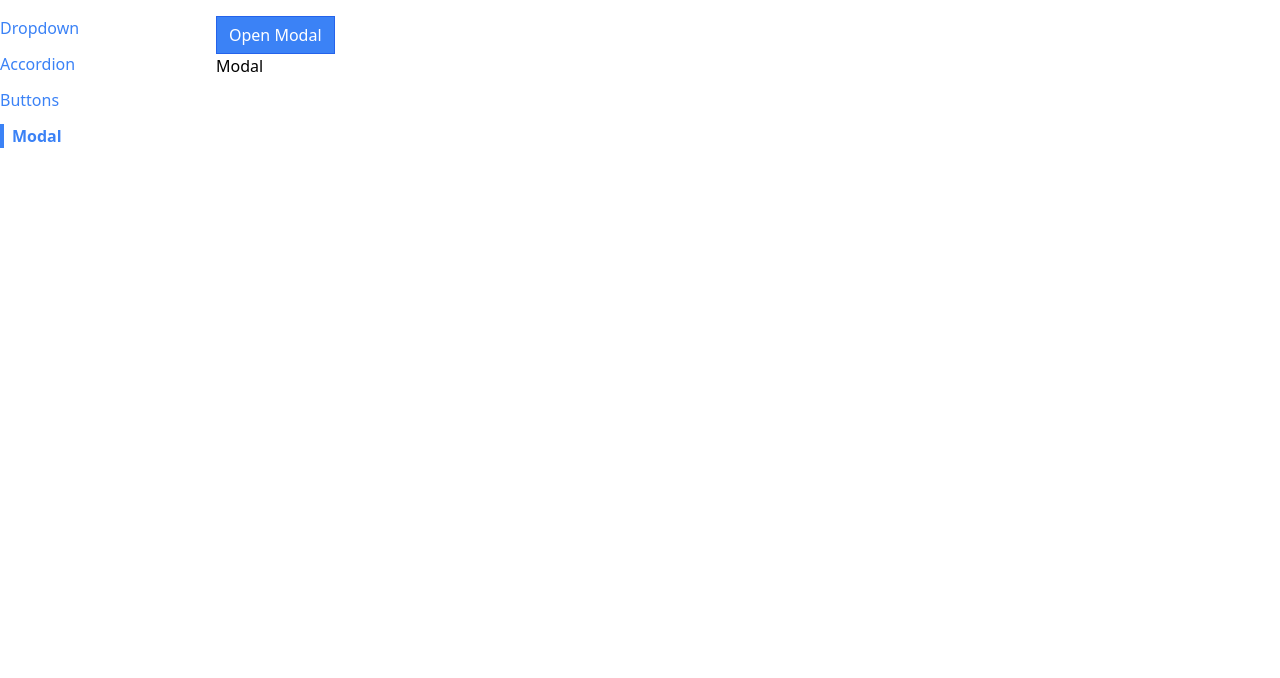
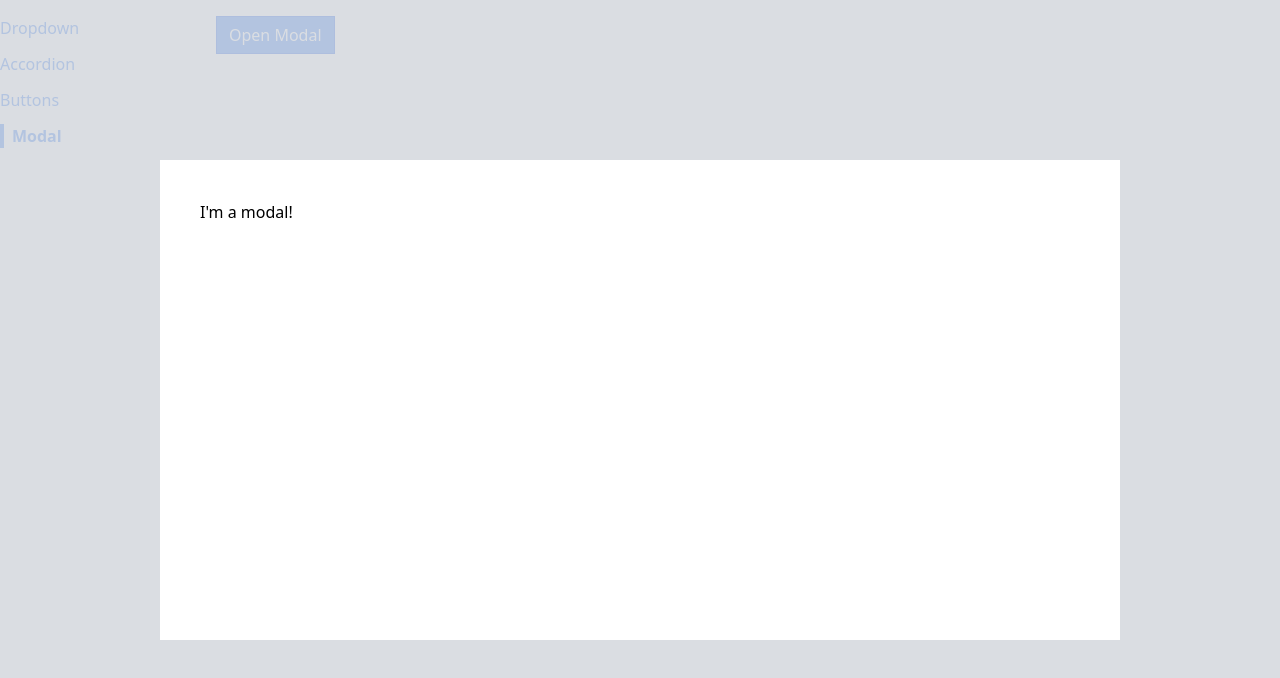
Before and after one commit to Atman-Shah/Modern-React-with-Redux, a React (Create React App) app in the folder 6. comps/: page /modal in a window 1280 px wide. Both pictures are taken after a click on the button "Open Modal". Shown: the top 678 px of the page. Built offline with nearby package versions, Linux system fonts and the light colour scheme.

Commit message:
235th VIdeo - At First Glance, Easy!

```diff
--- a/6. comps/src/components/Modal.js
+++ b/6. comps/src/components/Modal.js
@@ -1,6 +1,11 @@
 function Modal() {
     return(
-        <div>Modal</div>
+        <div>
+            <div className="absolute inset-0 bg-gray-300 opacity-80"></div>
+            <div className="absolute inset-40 p-10 bg-white">
+                I'm a modal!
+            </div>
+        </div>
     );
 }
 
```
